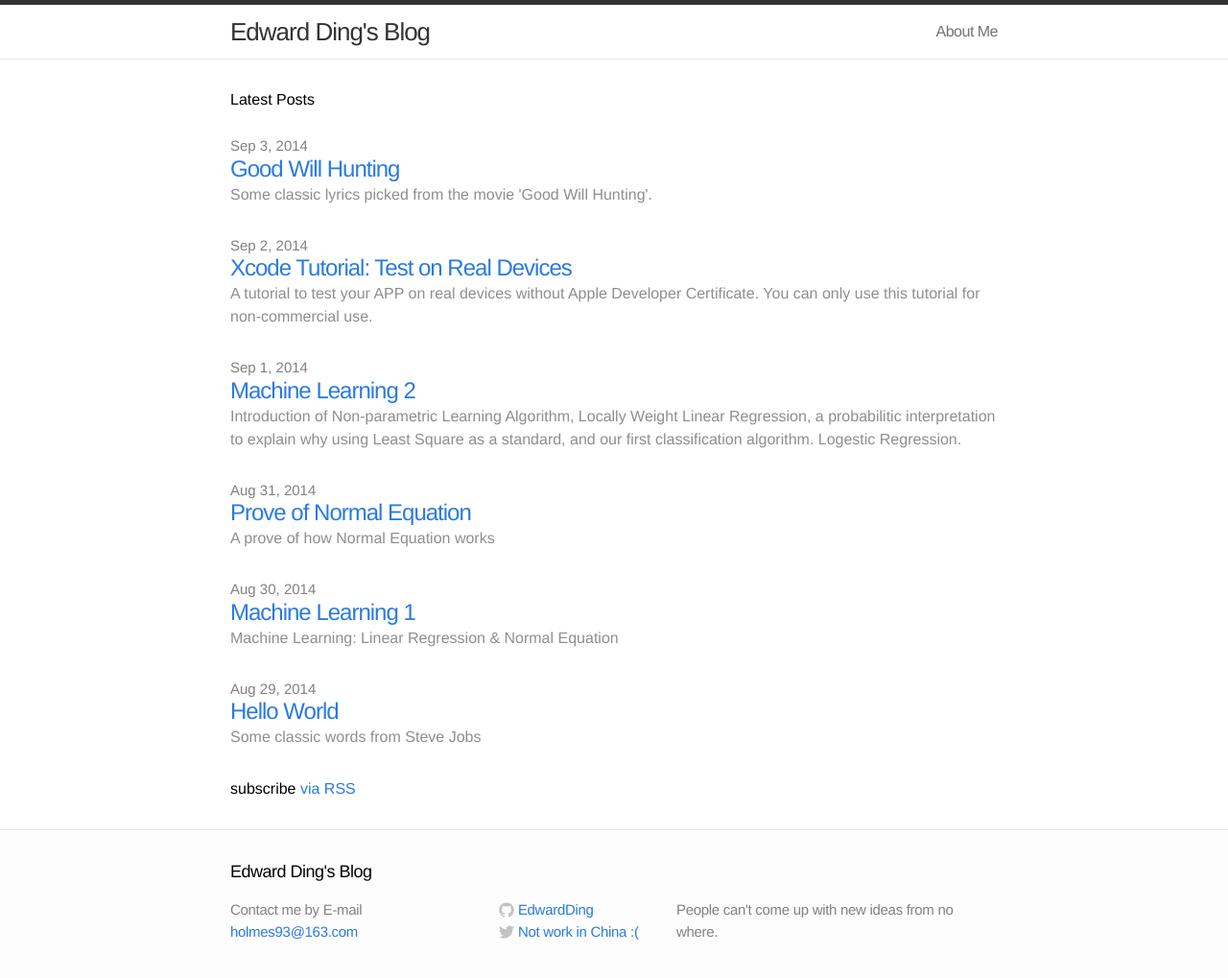
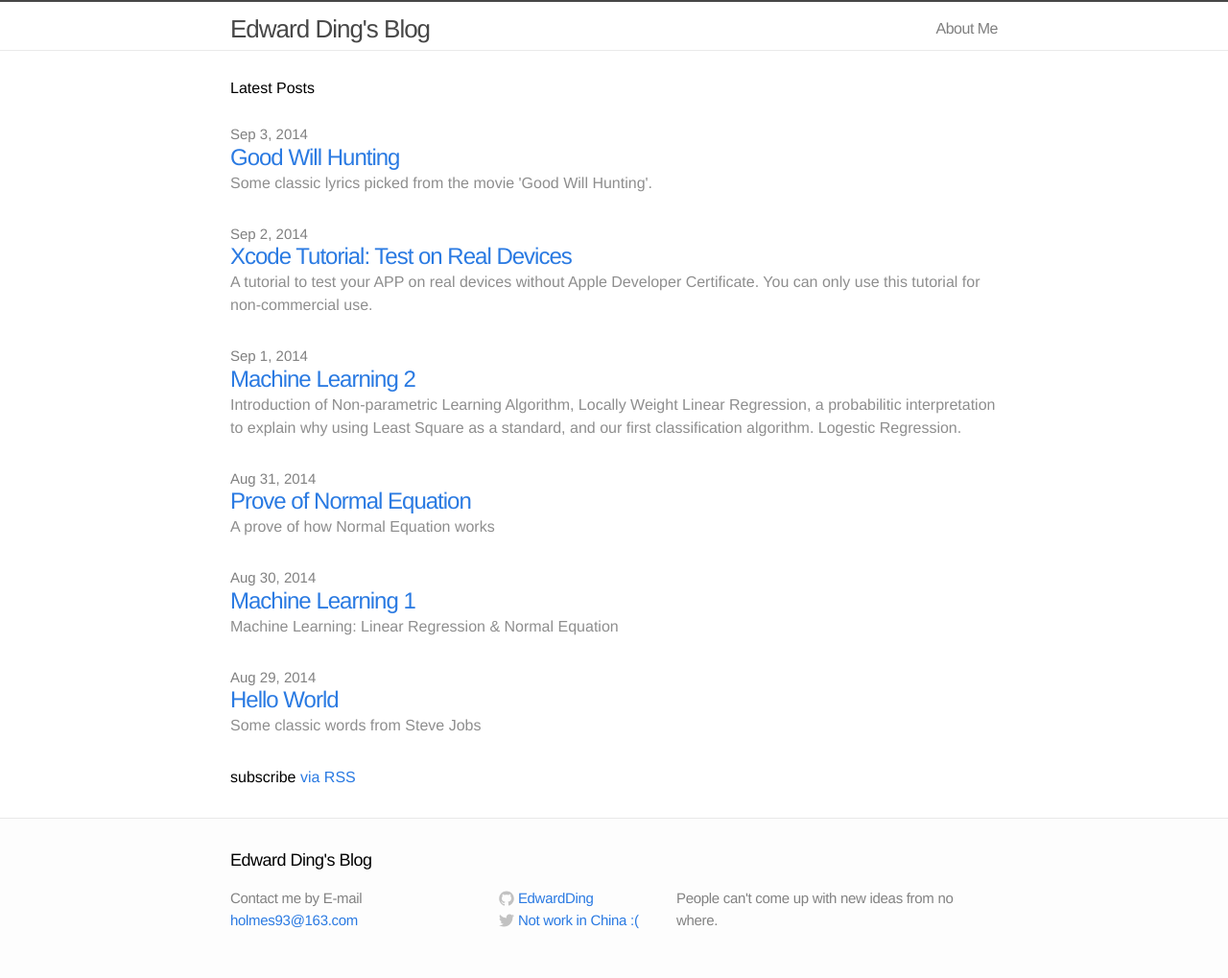
Before and after one commit to EdwardDing/EdwardDing.github.io, a Jekyll site: the page built from index.html, in a window 1280 px wide and 1027 px high. Shown: the top 1019 px of the window at 96% size. Built offline with Jekyll 4.4.1, drawn with Linux system fonts in a browser that asks for light colours.

Commit message:
Transparent & fixed Header

```diff
--- a/_includes/header.html
+++ b/_includes/header.html
@@ -1,7 +1,6 @@
 <header class="site-header">
 
   <div class="wrap">
-
     <a class="site-title" href="{{ site.baseurl }}/">{{ site.title }}</a>
 
     <nav class="site-nav">
--- a/css/main.css
+++ b/css/main.css
@@ -41,10 +41,13 @@
 /* Site header */
 
 .site-header {
-  border-top: 5px solid #333;
+  width: 100%;
+  position: fixed;
+  border-top: 2px solid #333;
   border-bottom: 1px solid #e8e8e8;
-  min-height: 56px;
+  height: 50px;
   background-color: white;
+  opacity:0.9;
 }
 
 .site-title,
@@ -144,7 +147,10 @@
 /* Home styles */
 /* ----------------------------------------------------------*/
 
-.home h1 { margin-bottom: 25px; }
+.home h1 {
+  margin-top: 50px;
+  margin-bottom: 25px;
+}
 
 .posts { list-style-type: none; }
 
@@ -166,7 +172,9 @@
 /* Post styles */
 /* ----------------------------------------------------------*/
 
-.post-header { margin: 10px 0 30px; }
+.post-header {
+  margin: 50px 0 30px;
+}
 
 .post-header h1 {
   font-size: 42px;
@@ -379,6 +387,7 @@
   .site-nav .menu-icon svg { width: 18px; height: 16px; }
 
   .site-nav .trigger {
+    float:right;
     clear: both;
     margin-bottom: 5px;
     display: none;
```
